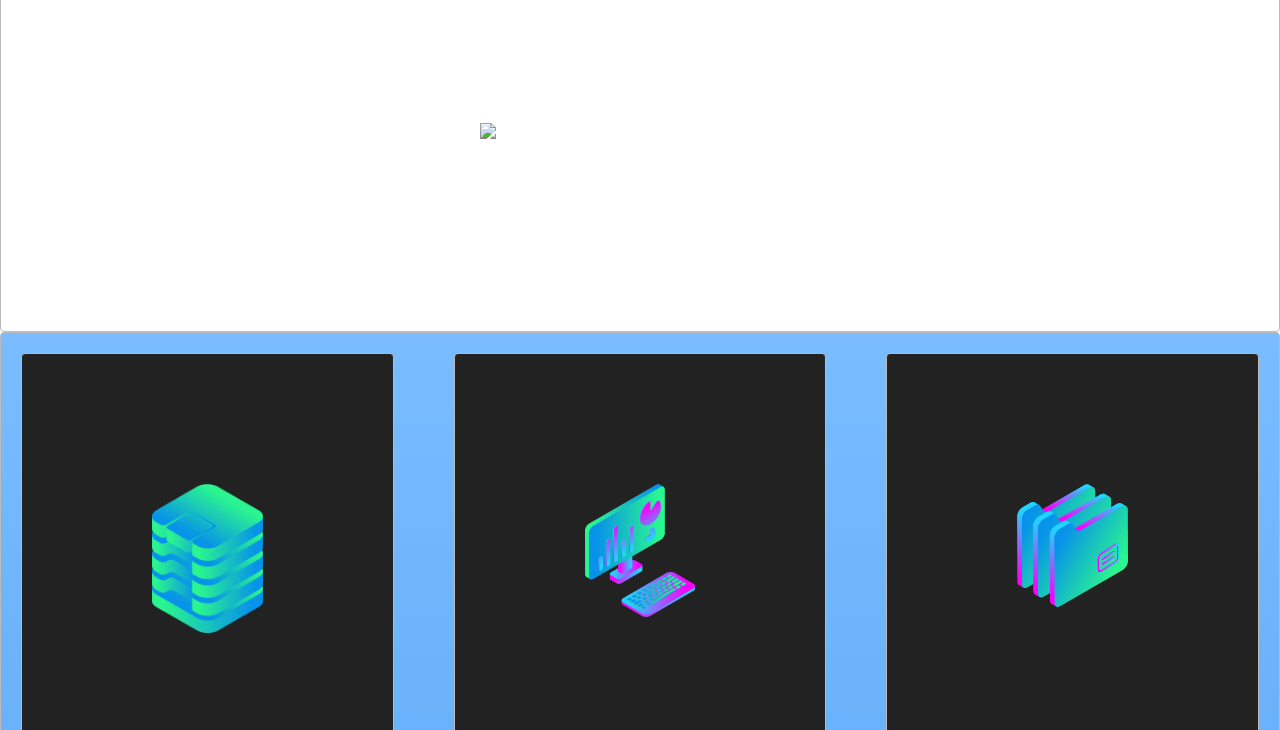
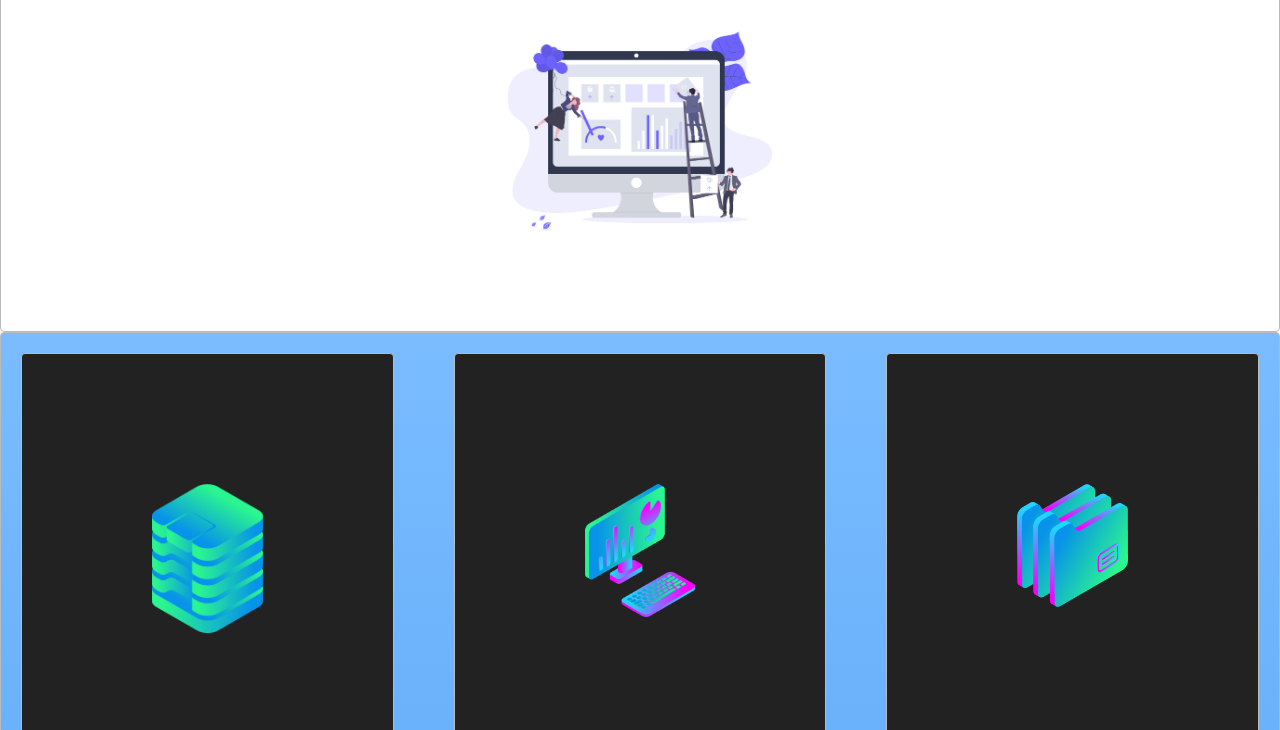
Before and after one commit to Ikareemabbasi/kareem, a plain HTML site: page index.html in a window 1280 px wide. Shown: the part 70-800 px from the top of the page. Drawn offline with Linux system fonts and the light colour scheme.

Commit message:
Update index.html

```diff
--- a/index.html
+++ b/index.html
@@ -13,7 +13,7 @@
   		<li class="push"><a href="">Contact</a></li>
   	</ul>
   </nav>
-  <div class="contaner zone"><img class="cover" src="img/undraw.png"></div>
+  <div class="contaner zone"><img class="cover" src="undraw.png"></div>
   <div class="zone blue grid-wrapper">
   	<div class="box zone"><img src="data_storage_2_2.png"></div>
   	<div class="box zone"><img src="desktop_analytics_2.png"></div>
```
